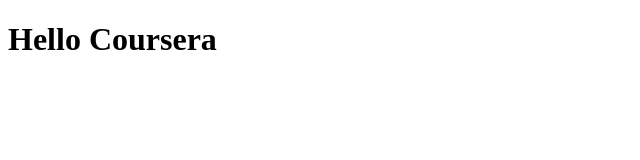
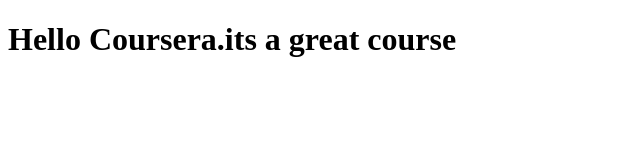
Before and after one commit to nyambu254/Coursera-test, a plain HTML site: page site/index.html in a window 1280 px wide. Shown: the whole page, without its empty margins (0-640 px from the left). Drawn offline with Linux system fonts and the light colour scheme.

Commit message:
small addition to page content

```diff
--- a/site/index.html
+++ b/site/index.html
@@ -6,7 +6,8 @@
 	<title>Hello Coursera</title>
 </head>
 <body>
-	<h1>Hello Coursera</h1>
+	<h1>Hello Coursera.its a great course
+	</h1>
 
 </body>
 </html>
```
